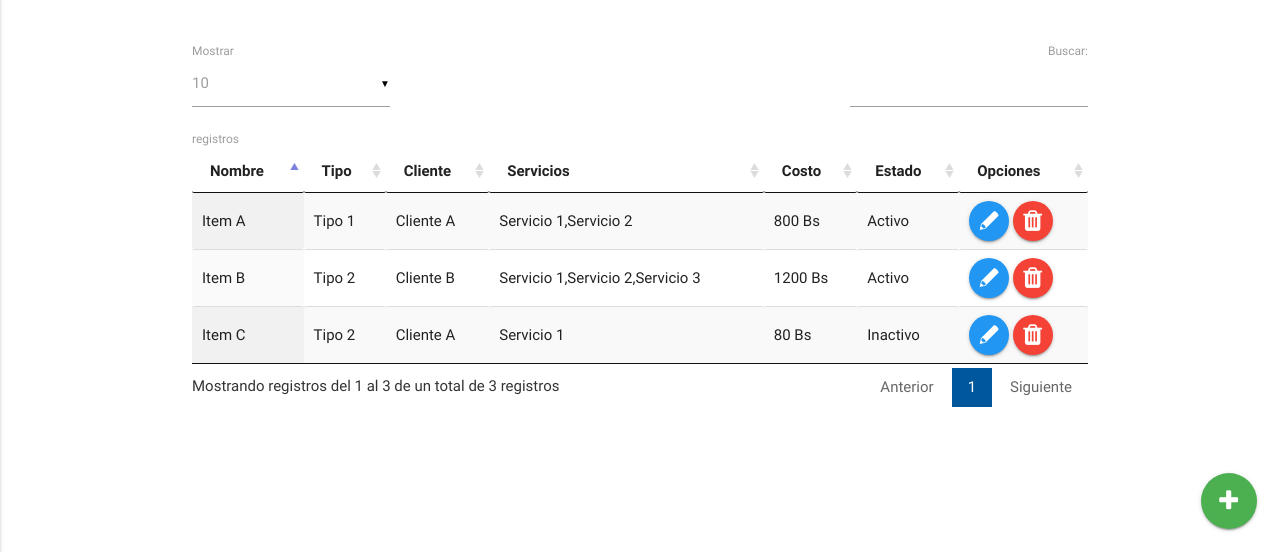
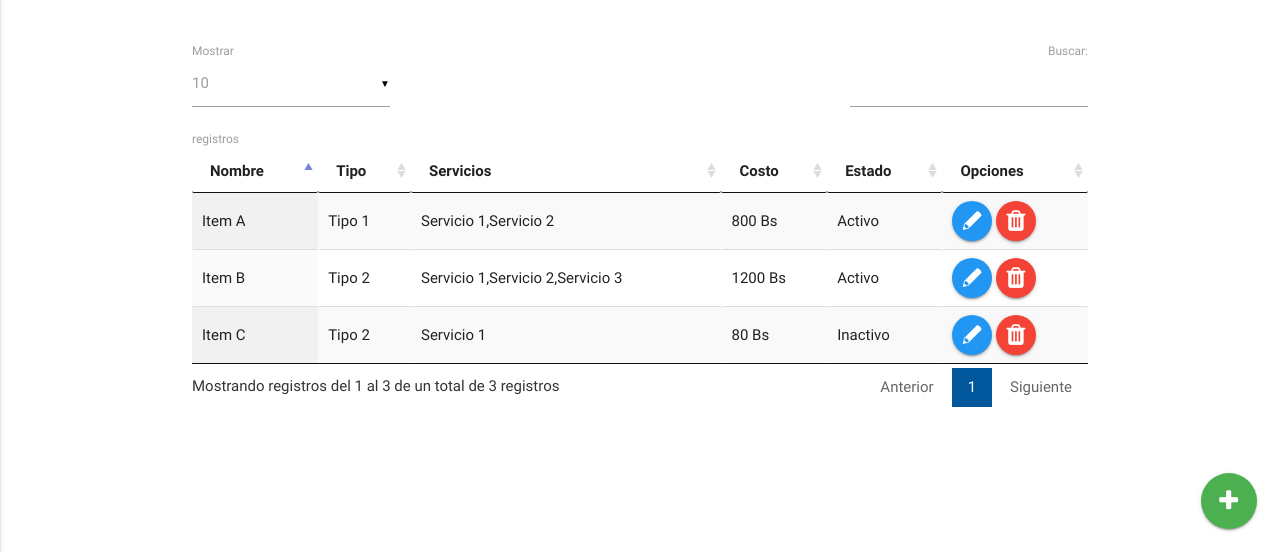
Before and after one commit to 4M1LK4R/frontend_multiservis, a plain HTML site: page adm-reservas.html in a window 1280 px wide. Shown: the part 248-800 px from the top of the page. Drawn offline with Linux system fonts and the light colour scheme.

Commit message:
Reserva 2

```diff
--- a/adm-reservas.html
+++ b/adm-reservas.html
@@ -86,7 +86,7 @@
                         <tr>
                             <th>Nombre</th>
                             <th>Tipo</th>
-                            <th>Cliente</th>
+
                             <th>Servicios</th>
                             <th>Costo</th>
                             <th>Estado</th>
@@ -98,7 +98,7 @@
                         <tr>
                             <td>Item A</td>
                             <td>Tipo 1</td>
-                            <td>Cliente A</td>
+
                             <td>Servicio 1,Servicio 2</td>
                             <td>800 Bs</td>
                             <td>Activo</td>
@@ -110,7 +110,7 @@
                         <tr>
                             <td>Item B</td>
                             <td>Tipo 2</td>
-                            <td>Cliente B</td>
+
                             <td>Servicio 1,Servicio 2,Servicio 3</td>
                             <td>1200 Bs</td>
                             <td>Activo</td>
@@ -122,7 +122,7 @@
                         <tr>
                             <td>Item C</td>
                             <td>Tipo 2</td>
-                            <td>Cliente A</td>
+
                             <td>Servicio 1</td>
                             <td>80 Bs</td>
                             <td>Inactivo</td>
@@ -164,7 +164,7 @@
                         </div>
                     </div>
                 </div>
-                Escriba el C.I. del Cliente
+<!--                Escriba el C.I. del Cliente
                 <div class="row">
                     <div class="col s12">
                         <div class="row">
@@ -175,7 +175,7 @@
                             </div>
                         </div>
                     </div>
-                </div>
+                </div>-->
                 <div class="row">
                     <div class="col s12 m12 l12">
                         <div class="input-field col s12">
```
